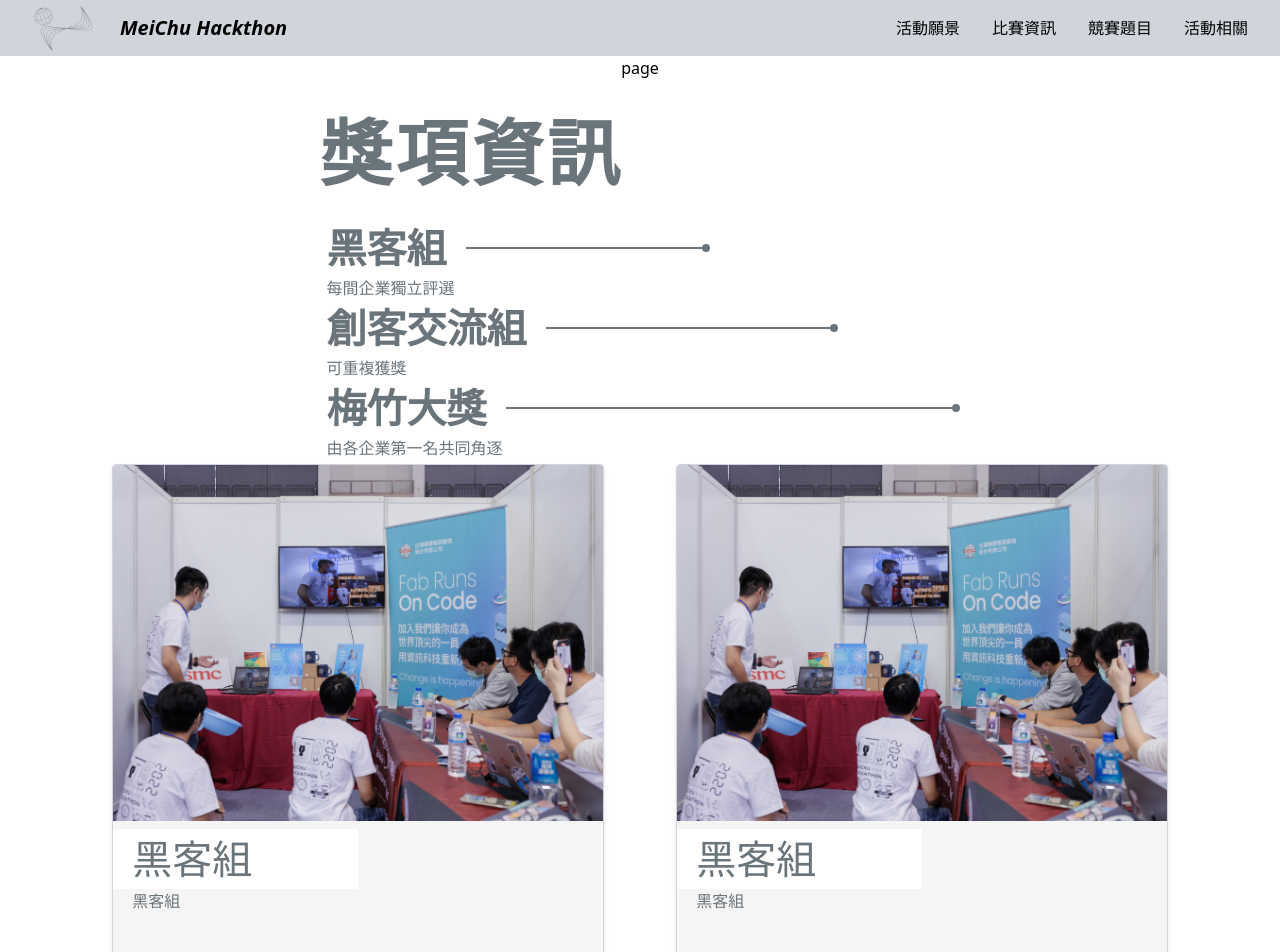
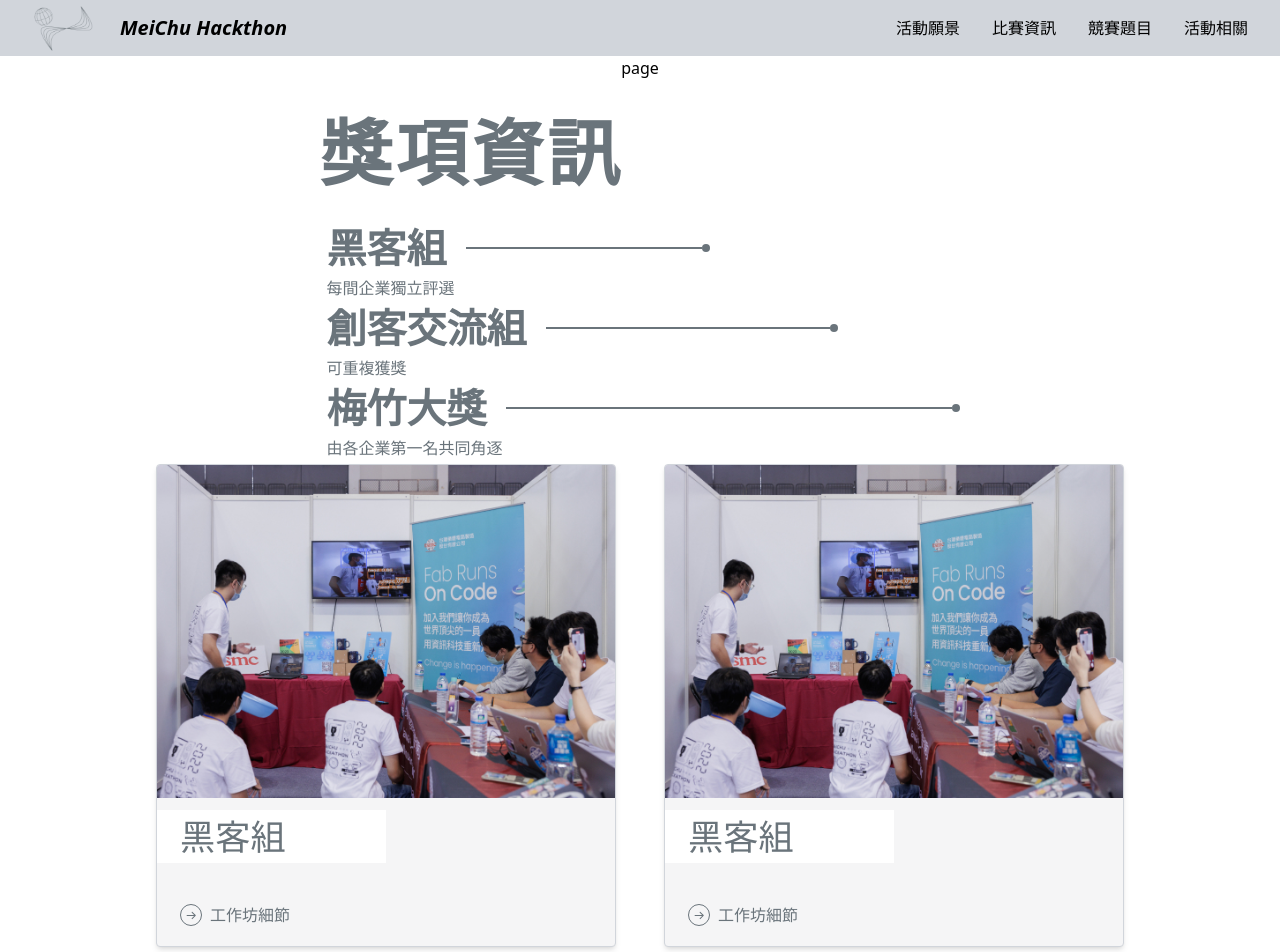
Before and after one commit to Official-Meichu-Hackathon/2023-singup, a Next.js app: page / in a window 1280 px wide. Shown: the top 952 px of the page. Built offline with nearby package versions, Linux system fonts and the light colour scheme.

Commit message:
RWD finished

```diff
--- a/components/Team_intro.jsx
+++ b/components/Team_intro.jsx
@@ -9,7 +9,7 @@ const Team_intro = () => {
   };
 
   return (
-    <div className="container mx-auto flex justify-center gap-x-[4.5rem] px-12">
+    <div className="container mx-auto flex flex-col md:flex-row items-center md:justify-center gap-[3%] lg:gap-[5%] px-[8%]">
       <Team_each
         imageSrc="/assets/images/創客.jpg"
         description="Image Description"
@@ -33,7 +33,7 @@ const Team_each = ({ imageSrc, description }) => {
     <div
       className={`${
         isHovered ? "bg-[#6A747B]" : "bg-[#F5F5F6]"
-      } duration-500 transition-colors relative overflow-hidden w-[32rem] aspect-square border border-gray-300 rounded shadow-md`}
+      } duration-500 transition-colors relative overflow-hidden w-[75vw] sm:w-[65vw] md:w-[32rem] aspect-[20/21] border border-gray-300 rounded shadow-md`}
       onMouseEnter={handleHover}
       onMouseLeave={handleHover}
     >
@@ -46,8 +46,8 @@ const Team_each = ({ imageSrc, description }) => {
           }`}
         />
         {isHovered && (
-          <div className="absolute w-full h-full top-0 pt-10 px-5 bg-gray-200  bg-opacity-80 transition-opacity duration-500">
-            <p>
+          <div className="text-[2.5vw] md:text-[1.25vw] absolute w-full h-full top-0 pt-[7%] px-[7%] bg-gray-200  bg-opacity-80 transition-opacity duration-500">
+            <p className="leading-normal">
               Lorem ipsum dolor sit amet consectetur adipisicing elit. Ea
               blanditiis voluptates iste nemo quod deleniti aliquid saepe, quam
               reiciendis ad numquam! Commodi ratione sint eum sequi blanditiis,
@@ -59,10 +59,25 @@ const Team_each = ({ imageSrc, description }) => {
           </div>
         )}
       </div>
-      <div className="w-1/2 pl-[1.2rem] text-[#6A747B] mt-[0.5rem] text-[2.5rem] bg-white ">
-        黑客組
+      <div className="w-1/2 pl-[5%] text-[#6A747B] mt-[0.75rem] bg-white ">
+        <div className="text-[5vw] md:text-[2.75vw]">黑客組</div>
       </div>
-      <div className="pl-[1.2rem] text-[#6A747B] text-base">黑客組</div>
+      <div
+        className={`${
+          isHovered ? "text-white" : "text-[#6A747B]"
+        } absolute flex bottom-[3%] gap-x-1 sm:gap-x-2 pl-[5%] text-base`}
+      >
+        <img
+          src={
+            isHovered
+              ? "/assets/icons/topic_arrow_w.svg"
+              : "/assets/icons/topic_arrow.svg"
+          }
+          alt=""
+          className="w-[17%] md:w-auto aspect-square"
+        />
+        <p className="text-[2.5vw] md:text-[1.25vw]">工作坊細節</p>
+      </div>
     </div>
   );
 };
```
